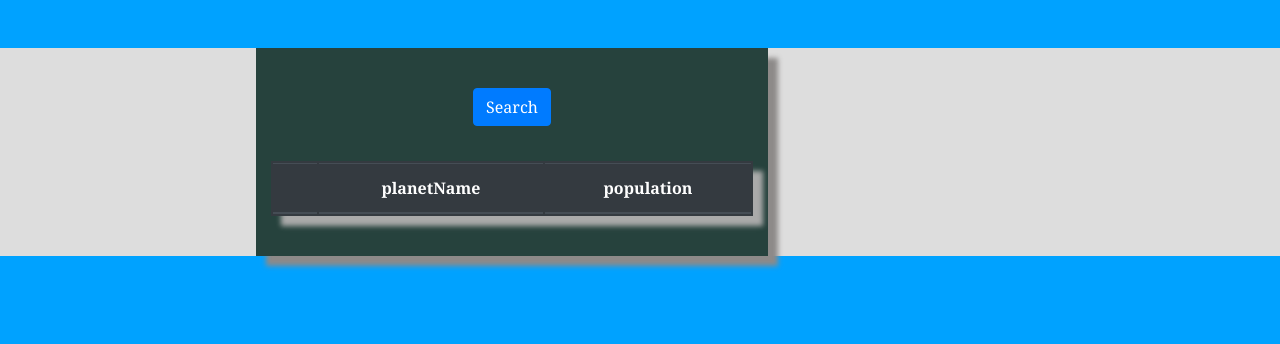
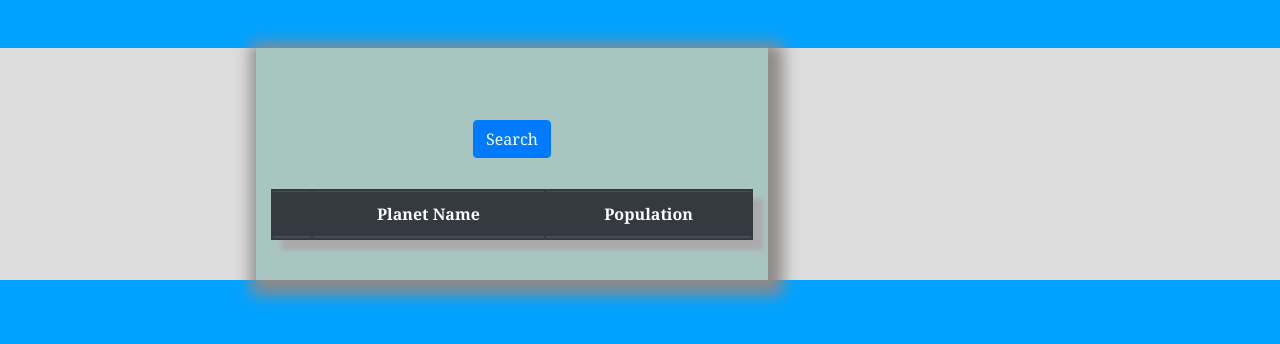
Before and after one commit to FrankRunfola1229/StarWars, a PHP site: page / in a window 1280 px wide. Shown: the top 344 px of the page. Run offline with PHP 8.4, Linux system fonts and the light colour scheme; lists and menus that the app fills with data are empty.

Commit message:
added total div under button

```diff
--- a/index.html
+++ b/index.html
@@ -14,9 +14,8 @@
     <!-- ***************** CONTAINER ********************-->
 
     <div class="container my-5 py-4 align text-center">
-
         <!-- ***************** GEARS ********************-->
-        <div id="gearsContainer" class="p-5">
+        <div id="gearsContainer" class="p-1">
             <div class="row justify-content-lg-center py-1">
                 <div id="loadingGears" class="col-lg-2  my-2">
                     <div class="gear one">
@@ -65,17 +64,17 @@
         <!-- ***************** TABLE ********************-->
         <div class="table-responsive-sm">
             <table class="table table-striped table-dark">
-
                 <thead>
                     <tr>
                         <th id="count" scope="col"> </th>
-                        <th id="planetName" scope="col">planetName</th>
-                        <th id="population" scope="col">population</th>
+                        <th id="planetName" scope="col">Planet Name</th>
+                        <th id="population" scope="col">Population</th>
                     </tr>
                 </thead>
                 <tbody>
-
-
+                    <!--******************************************-->
+                    <!--*****POPULATE TABLE WITH JAVASCRIPT*******-->
+                    <!--******************************************-->
                 <tbody>
             </table>
         </div>
--- a/scripts/script.js
+++ b/scripts/script.js
@@ -15,7 +15,7 @@ const fetchPlanets = (data) => {
 		.then(getPlanets)
 		.catch((error) => console.log(`fetch error!!${error}`)); // PROMISE RETURNED AS REJECTED
 	// ....WHILE API IS LOADING.....
-	gears.style.display = "inline-block"; // SHOW LOADING GEARS
+	gears.style.visibility = "visible"; // SHOW LOADING GEARS
 	btn.innerText = "....loading";
 };
 
@@ -23,8 +23,8 @@ const getPlanets = (data) => {
 	for (let planet of data.results) {
 		createTableRow(++count, planet.name, planet.population);
 	}
-	btn.innerText = "Finished";
-	gears.style.display = "none"; // HIDE LOADING GEARS
+	btn.innerText = "Load More";
+	gears.style.visibility = "hidden"; // HIDE LOADING GEARS
 	total.innerText = `Total=${count}`;
 };
 
--- a/styles/style.css
+++ b/styles/style.css
@@ -3,7 +3,8 @@ button {
 	margin: auto;
 }
 #total {
-	margin: 1.2rem;
+	font-size: 1.5em;
+	margin-bottom: 15px;
 }
 html {
 	background-color: rgb(0, 162, 255);
@@ -16,8 +17,8 @@ body {
 	margin: auto 20vw;
 	height: auto;
 	width: 40vw;
-	background-color: rgb(38, 66, 61);
-	box-shadow: 10px 10px 5px #8d8a89;
+	background-color: rgb(169, 197, 192);
+	box-shadow: 5px 5px 15px 10px #8d8a89;
 }
 
 table {
@@ -28,24 +29,19 @@ table {
 	border-spacing: 2px;
 }
 
-/*thead {
-	background-color: rgb(180, 214, 211);
-	color: "lightgreen";
-}
-tr:nth-child(even) {
-	background-color: rgb(180, 183, 214);
+.table thead th {
+	padding: 10px;
 }
 
 .table td,
 .table th {
 	text-align: center;
-	border: 1px solid #dddddd;
-	padding: 1px 2px;
-}*/
+	padding: .3em;
+}
 
 #gearsContainer {
-	display: none;
-	z-index: 1;
+	visibility: hidden;
+	z-index: -1;
 }
 
 .gear {
```
